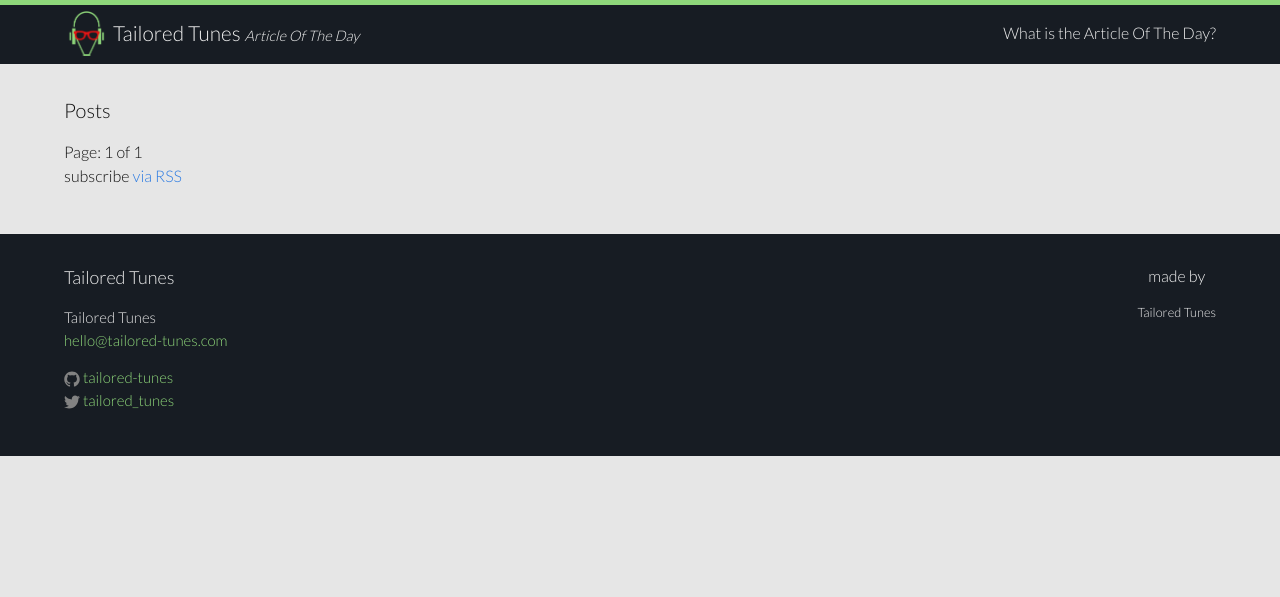
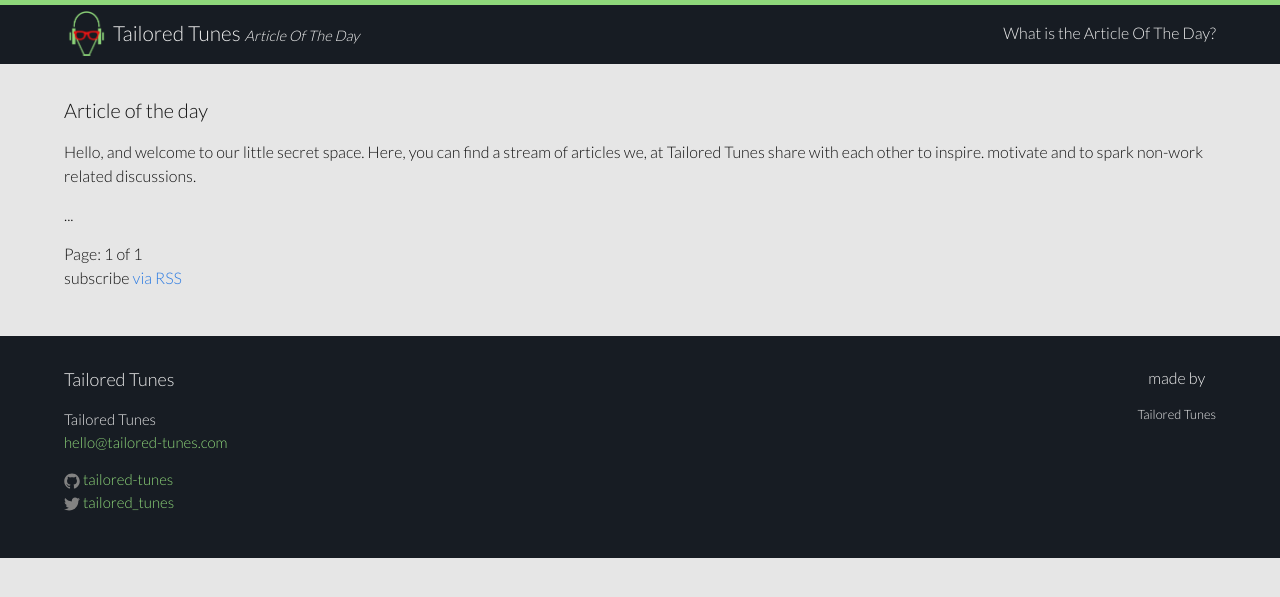
Before and after one commit to meza/test-gh, a Jekyll site: the page built from index.html, in a window 1280 px wide. Shown: the top 597 px of the page. Built offline with Jekyll 4.4.1, drawn with Linux system fonts in a browser that asks for light colours; the list of posts is cut into pages by our own code.

Commit message:
intro stateshifters/tatu-project#65

```diff
--- a/index.html
+++ b/index.html
@@ -4,8 +4,18 @@
 
 <div class="home">
 
-  <h1 class="page-heading">Posts</h1>
+    <h1 class="page-heading">Article of the day</h1>
 
+    <div class="intro">
+        <p>
+            Hello, and welcome to our little secret space. Here, you can find a stream of articles we, at Tailored Tunes
+            share with each other to inspire. motivate and to spark non-work related discussions.
+        </p>
+
+        <p>
+            ...
+        </p>
+    </div>
     <ul class="post-list">
         {% for post in paginator.posts %}
         <li>
```
Lines whose indentation alone changed are shown as unchanged.
